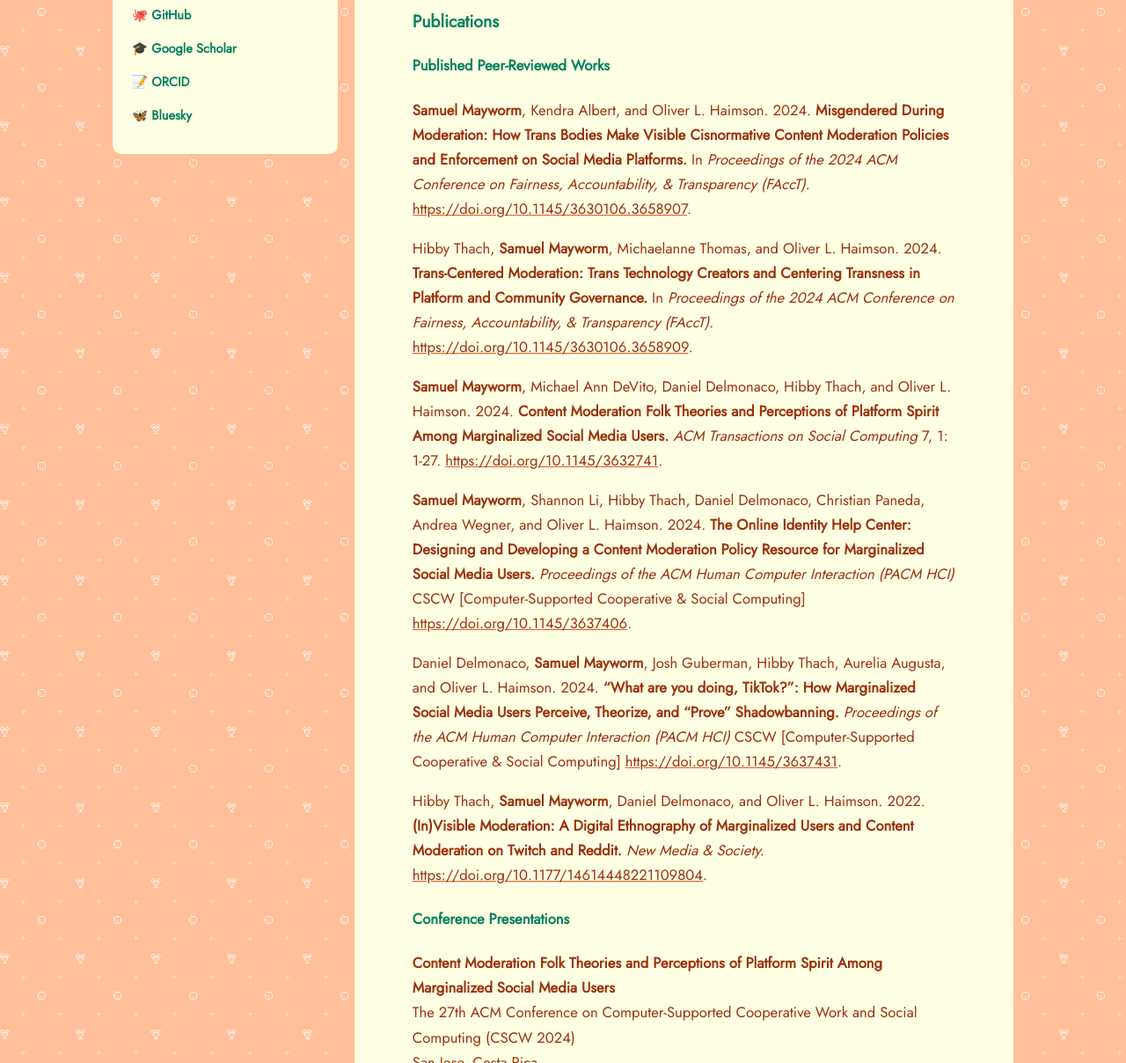
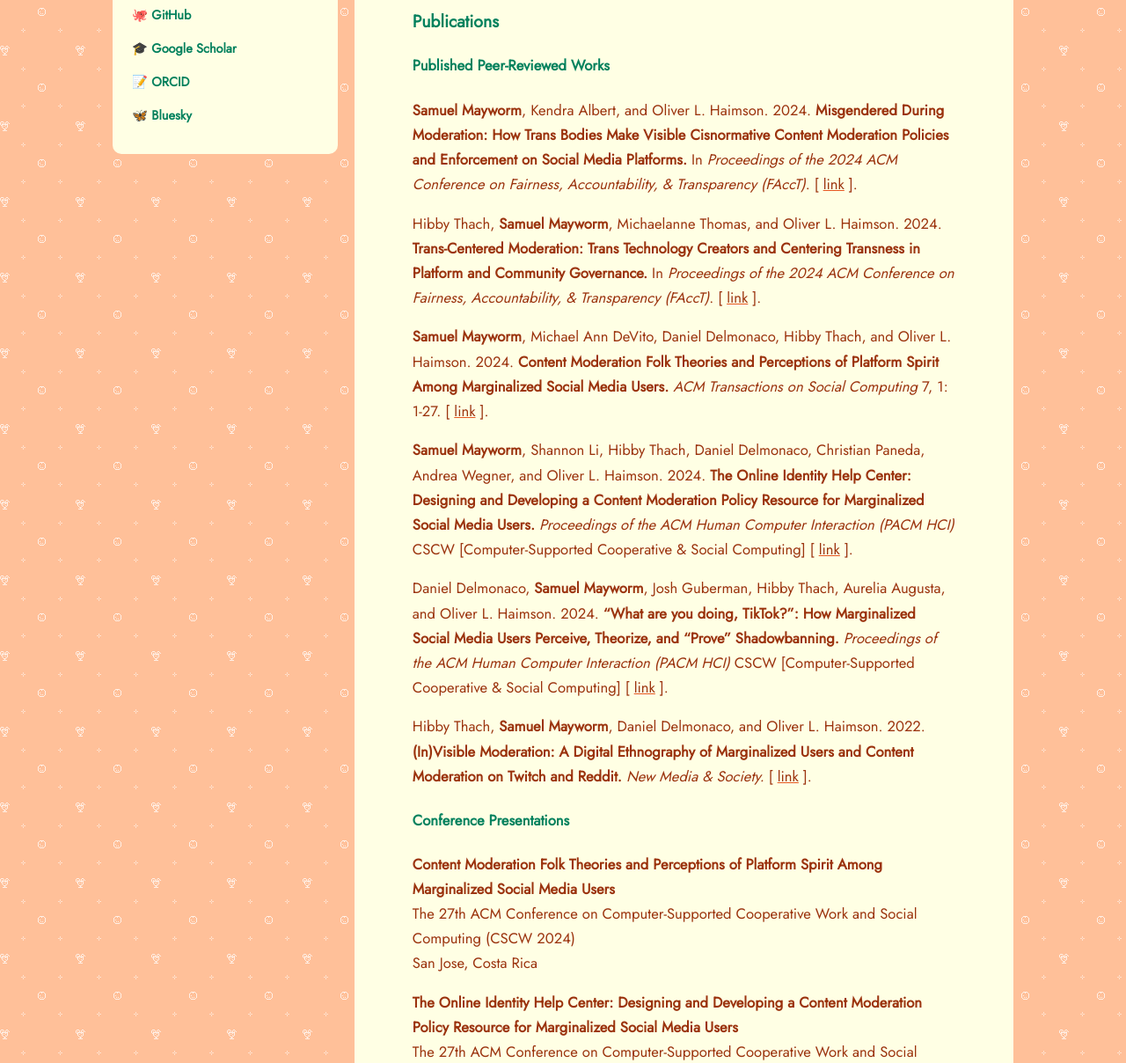
Before and after one commit to mayworms/mayworms.github.io, an Eleventy site: page src/cv.md in a window 1280 px wide. Shown: the part 550-1758 px from the top of the page at 88% size. Built offline with nearby package versions, Linux system fonts and the light colour scheme; Eleventy itself is replaced by a stand-in of ours; files that its build step writes are made by us from their sources.

Commit message:
updated CV link formatting
to avoid right margin cutoff

```diff
--- a/src/cv.md
+++ b/src/cv.md
@@ -21,17 +21,17 @@ featured_image: favicon.png
 
 ### Publications
 #### Published Peer-Reviewed Works
-<b>Samuel Mayworm</b>, Kendra Albert, and Oliver L. Haimson. 2024. <b>Misgendered During Moderation: How Trans Bodies Make Visible Cisnormative Content Moderation Policies and Enforcement on Social Media Platforms.</b> In <i>Proceedings of the 2024 ACM Conference on Fairness, Accountability, & Transparency (FAccT)</i>. <a href="https://doi.org/10.1145/3630106.3658907" target="_blank">https://doi.org/10.1145/3630106.3658907</a>.
+<b>Samuel Mayworm</b>, Kendra Albert, and Oliver L. Haimson. 2024. <b>Misgendered During Moderation: How Trans Bodies Make Visible Cisnormative Content Moderation Policies and Enforcement on Social Media Platforms.</b> In <i>Proceedings of the 2024 ACM Conference on Fairness, Accountability, & Transparency (FAccT)</i>. [ <a href="https://doi.org/10.1145/3630106.3658907" target="_blank">link</a> ].
 
-Hibby Thach, <b>Samuel Mayworm</b>, Michaelanne Thomas, and Oliver L. Haimson. 2024. <b>Trans-Centered Moderation: Trans Technology Creators and Centering Transness in Platform and Community Governance.</b> In <i>Proceedings of the 2024 ACM Conference on Fairness, Accountability, & Transparency (FAccT)</i>. <a href="https://doi.org/10.1145/3630106.3658909" target="_blank">https://doi.org/10.1145/3630106.3658909</a>.
+Hibby Thach, <b>Samuel Mayworm</b>, Michaelanne Thomas, and Oliver L. Haimson. 2024. <b>Trans-Centered Moderation: Trans Technology Creators and Centering Transness in Platform and Community Governance.</b> In <i>Proceedings of the 2024 ACM Conference on Fairness, Accountability, & Transparency (FAccT)</i>. [ <a href="https://doi.org/10.1145/3630106.3658909" target="_blank">link</a> ].
 
-<b>Samuel Mayworm</b>, Michael Ann DeVito, Daniel Delmonaco, Hibby Thach, and Oliver L. Haimson. 2024. <b>Content Moderation Folk Theories and Perceptions of Platform Spirit Among Marginalized Social Media Users.</b> <i>ACM Transactions on Social Computing</i> 7, 1: 1-27. <a href="https://doi.org/10.1145/3632741" target="_blank">https://doi.org/10.1145/3632741</a>.
+<b>Samuel Mayworm</b>, Michael Ann DeVito, Daniel Delmonaco, Hibby Thach, and Oliver L. Haimson. 2024. <b>Content Moderation Folk Theories and Perceptions of Platform Spirit Among Marginalized Social Media Users.</b> <i>ACM Transactions on Social Computing</i> 7, 1: 1-27. [ <a href="https://doi.org/10.1145/3632741" target="_blank">link</a> ].
 
-<b>Samuel Mayworm</b>, Shannon Li, Hibby Thach, Daniel Delmonaco, Christian Paneda, Andrea Wegner, and Oliver L. Haimson. 2024. <b>The Online Identity Help Center: Designing and Developing a Content Moderation Policy Resource for Marginalized Social Media Users.</b> <i>Proceedings of the ACM Human Computer Interaction (PACM HCI)</i> CSCW [Computer-Supported Cooperative & Social Computing] <a href="https://doi.org/10.1145/3637406" target="_blank">https://doi.org/10.1145/3637406</a>.
+<b>Samuel Mayworm</b>, Shannon Li, Hibby Thach, Daniel Delmonaco, Christian Paneda, Andrea Wegner, and Oliver L. Haimson. 2024. <b>The Online Identity Help Center: Designing and Developing a Content Moderation Policy Resource for Marginalized Social Media Users.</b> <i>Proceedings of the ACM Human Computer Interaction (PACM HCI)</i> CSCW [Computer-Supported Cooperative & Social Computing] [ <a href="https://doi.org/10.1145/3637406" target="_blank">link</a> ].
 
-Daniel Delmonaco, <b>Samuel Mayworm</b>, Josh Guberman, Hibby Thach, Aurelia Augusta, and Oliver L. Haimson. 2024. <b>“What are you doing, TikTok?”: How Marginalized Social Media Users Perceive, Theorize, and “Prove” Shadowbanning.</b> <i>Proceedings of the ACM Human Computer Interaction (PACM HCI)</i> CSCW [Computer-Supported Cooperative & Social Computing] <a href="https://doi.org/10.1145/3637431" target="_blank">https://doi.org/10.1145/3637431</a>.
+Daniel Delmonaco, <b>Samuel Mayworm</b>, Josh Guberman, Hibby Thach, Aurelia Augusta, and Oliver L. Haimson. 2024. <b>“What are you doing, TikTok?”: How Marginalized Social Media Users Perceive, Theorize, and “Prove” Shadowbanning.</b> <i>Proceedings of the ACM Human Computer Interaction (PACM HCI)</i> CSCW [Computer-Supported Cooperative & Social Computing] [ <a href="https://doi.org/10.1145/3637431" target="_blank">link</a> ].
 
-Hibby Thach, <b>Samuel Mayworm</b>, Daniel Delmonaco, and Oliver L. Haimson. 2022. <b>(In)Visible Moderation: A Digital Ethnography of Marginalized Users and Content Moderation on Twitch and Reddit.</b> <i>New Media & Society.</i> <a href="https://doi.org/10.1177/14614448221109804" target="_blank">https://doi.org/10.1177/14614448221109804</a>.
+Hibby Thach, <b>Samuel Mayworm</b>, Daniel Delmonaco, and Oliver L. Haimson. 2022. <b>(In)Visible Moderation: A Digital Ethnography of Marginalized Users and Content Moderation on Twitch and Reddit.</b> <i>New Media & Society.</i> [ <a href="https://doi.org/10.1177/14614448221109804" target="_blank">link</a> ].
 
 #### Conference Presentations
 **Content Moderation Folk Theories and Perceptions of Platform Spirit Among Marginalized Social Media Users**
@@ -86,8 +86,3 @@ Aug. 2021 – Dec. 2021
 **Organizational Consulting**
 Michigan Ability Partners
 Aug. 2020 – Dec. 2020
-
-<!-- Additional Skills
-- **Library Software**: Sierra ILS, Millennium ILS
-- **Data/Metadata**: MARC, Dublin Core, OpenRefine, Microsoft Excel, Otter.ai, Atlas.ti
-- **Other Technical**: Python, Google Office Suite, Microsoft Office Suite, Canva, Adobe Photoshop, Twine -->
```
Also changed, not shown: public/cv.html (+7 -10 lines).
